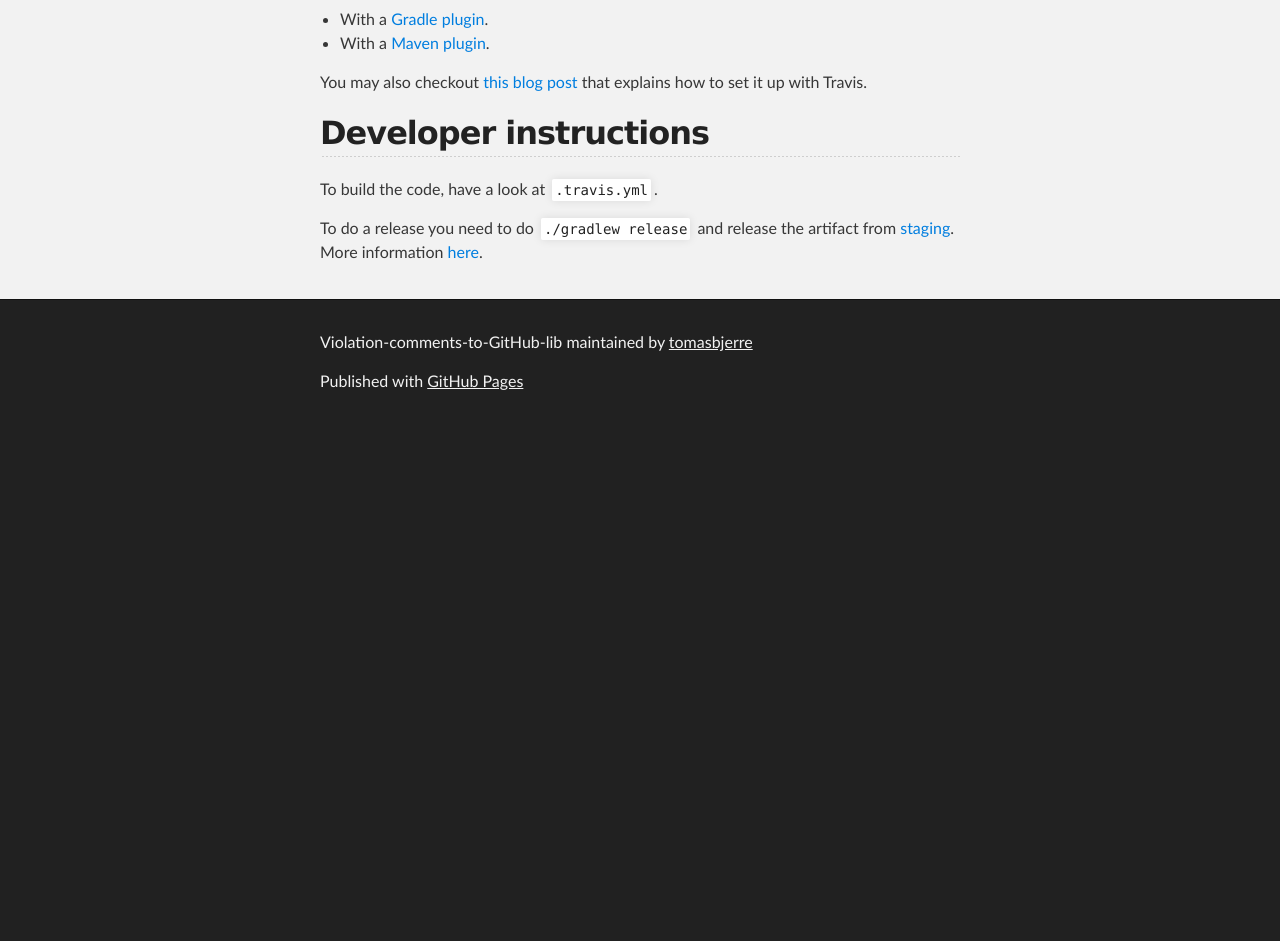
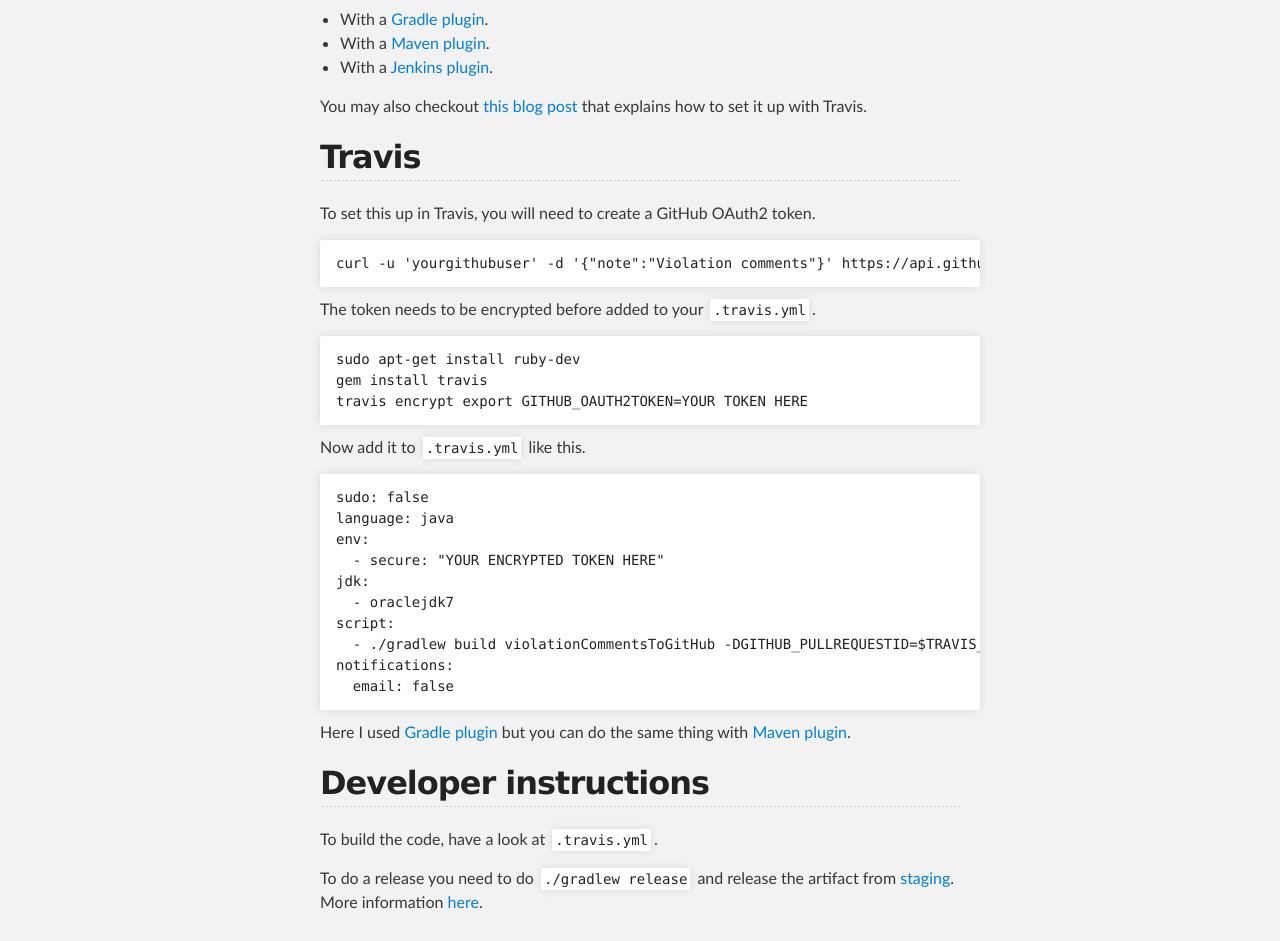
Before and after one commit to tomasbjerre/violation-comments-to-github-lib, a plain HTML site: page index.html in a window 1280 px wide. Shown: the part 1580-2521 px from the top of the page. Before the commit the page ends 2008 px from the top, so only its background shows below. Drawn offline with Linux system fonts and the light colour scheme.

Commit message:
Create gh-pages branch via GitHub

```diff
--- a/index.html
+++ b/index.html
@@ -32,7 +32,7 @@
     <div id="main_content_wrap" class="outer">
       <section id="main_content" class="inner">
         <h1>
-<a id="violation-comments-to-github-lib--" class="anchor" href="#violation-comments-to-github-lib--" aria-hidden="true"><span aria-hidden="true" class="octicon octicon-link"></span></a>Violation Comments to GitHub Lib <a href="https://travis-ci.org/tomasbjerre/violation-comments-to-github-lib"><img src="https://travis-ci.org/tomasbjerre/violation-comments-to-github-lib.svg?branch=master" alt="Build Status"></a> <a href="https://maven-badges.herokuapp.com/maven-central/se.bjurr.violations/violation-comments-to-github"><img src="https://maven-badges.herokuapp.com/maven-central/se.bjurr.violations/violation-comments-to-github/badge.svg" alt="Maven Central"></a>
+<a id="violation-comments-to-github-lib--" class="anchor" href="#violation-comments-to-github-lib--" aria-hidden="true"><span aria-hidden="true" class="octicon octicon-link"></span></a>Violation Comments to GitHub Lib <a href="https://travis-ci.org/tomasbjerre/violation-comments-to-github-lib"><img src="https://travis-ci.org/tomasbjerre/violation-comments-to-github-lib.svg?branch=master" alt="Build Status"></a> <a href="https://maven-badges.herokuapp.com/maven-central/se.bjurr.violations/violation-comments-to-github-lib"><img src="https://maven-badges.herokuapp.com/maven-central/se.bjurr.violations/violation-comments-to-github-lib/badge.svg" alt="Maven Central"></a>
 </h1>
 
 <p>This is a library that adds violation comments from static code analysis to GitHub.</p>
@@ -60,9 +60,41 @@
 <ul>
 <li>With a <a href="https://github.com/tomasbjerre/violation-comments-to-github-gradle-plugin">Gradle plugin</a>.</li>
 <li>With a <a href="https://github.com/tomasbjerre/violation-comments-to-github-maven-plugin">Maven plugin</a>.</li>
+<li>With a <a href="https://github.com/tomasbjerre/violation-comments-to-github-jenkins-plugin">Jenkins plugin</a>.</li>
 </ul>
 
 <p>You may also checkout <a href="http://bjurr.se/static-code-analysis-with-github/">this blog post</a> that explains how to set it up with Travis.</p>
+
+<h2>
+<a id="travis" class="anchor" href="#travis" aria-hidden="true"><span aria-hidden="true" class="octicon octicon-link"></span></a>Travis</h2>
+
+<p>To set this up in Travis, you will need to create a GitHub OAuth2 token.</p>
+
+<pre><code>curl -u 'yourgithubuser' -d '{"note":"Violation comments"}' https://api.github.com/authorizations
+</code></pre>
+
+<p>The token needs to be encrypted before added to your <code>.travis.yml</code>.</p>
+
+<pre><code>sudo apt-get install ruby-dev
+gem install travis
+travis encrypt export GITHUB_OAUTH2TOKEN=YOUR TOKEN HERE
+</code></pre>
+
+<p>Now add it to <code>.travis.yml</code> like this.</p>
+
+<pre><code>sudo: false
+language: java
+env:
+  - secure: "YOUR ENCRYPTED TOKEN HERE"
+jdk:
+  - oraclejdk7
+script:
+  - ./gradlew build violationCommentsToGitHub -DGITHUB_PULLREQUESTID=$TRAVIS_PULL_REQUEST -DGITHUB_OAUTH2TOKEN=$GITHUB_OAUTH2TOKEN -i --stacktrace
+notifications:
+  email: false
+</code></pre>
+
+<p>Here I used <a href="https://github.com/tomasbjerre/violation-comments-to-github-gradle-plugin">Gradle plugin</a> but you can do the same thing with <a href="https://github.com/tomasbjerre/violation-comments-to-github-maven-plugin">Maven plugin</a>.</p>
 
 <h2>
 <a id="developer-instructions" class="anchor" href="#developer-instructions" aria-hidden="true"><span aria-hidden="true" class="octicon octicon-link"></span></a>Developer instructions</h2>
```
Also changed, not shown: params.json (+1 -1 lines).
